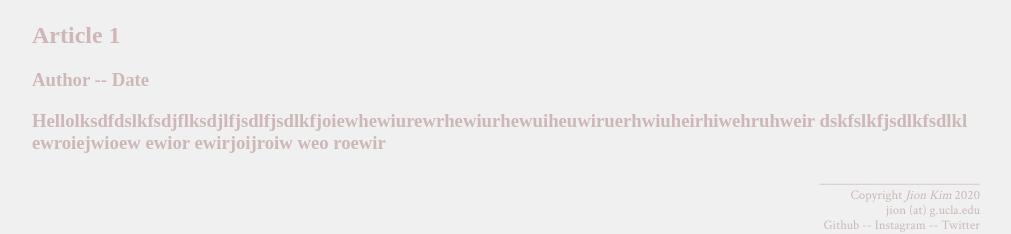
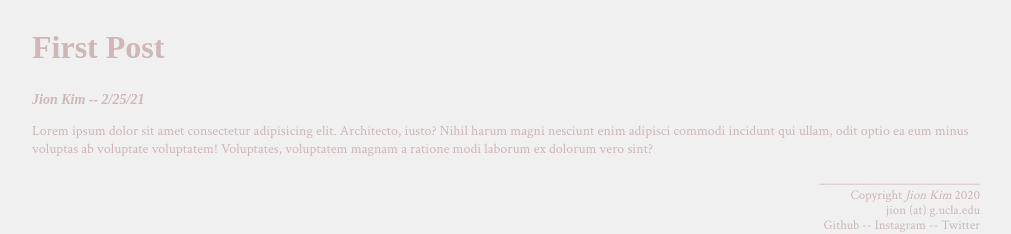
Before and after one commit to jionkim00/jionkim.com, a plain HTML site: page blog.html in a window 1280 px wide. Shown: the part 631-865 px from the top of the page, without its empty margins (134-1145 px from the left). Drawn offline with Linux system fonts and the light colour scheme.

Commit message:
Add files via upload

```diff
--- a/blog.html
+++ b/blog.html
@@ -29,9 +29,9 @@
 	</nav>
 	<div id='blog'>
 		<img class="head" src="./colorado jan 4.png" alt="blurred trees">
-		<h2>Article 1</h2>
-		<h3>Author -- Date<h3>
-		<p>Hellolksdfdslkfsdjflksdjlfjsdlfjsdlkfjoiewhewiurewrhewiurhewuiheuwiruerhwiuheirhiwehruhweir dskfslkfjsdlkfsdlkl ewroiejwioew ewior ewirjoijroiw weo roewir
+		<h2>First Post</h2>
+		<h3>Jion Kim -- 2/25/21<h3>
+		<p>	    Lorem ipsum dolor sit amet consectetur adipisicing elit. Architecto, iusto? Nihil harum magni nesciunt enim adipisci commodi incidunt qui ullam, odit optio ea eum minus voluptas ab voluptate voluptatem! Voluptates, voluptatem magnam a ratione modi laborum ex dolorum vero sint?
 			</p>
 	</div>
 
--- a/style.css
+++ b/style.css
@@ -79,6 +79,21 @@ a:link {
         margin-left: 12.5%;
         margin-right: 12.5%;
     }
+
+    #blog h2{
+        font-size: 32px;
+        font-style: bold;
+    }
+
+    #blog h3 {
+        font-size: 14px;
+        font-style: oblique;
+    }
+
     #blog p {
-        text-size: 12px;
+        font-size: 14px;
+        font-style: normal;
+        font-weight: normal;
+        font-family: 'Crimson Text', serif;
+        text-decoration: none;
     }
```
